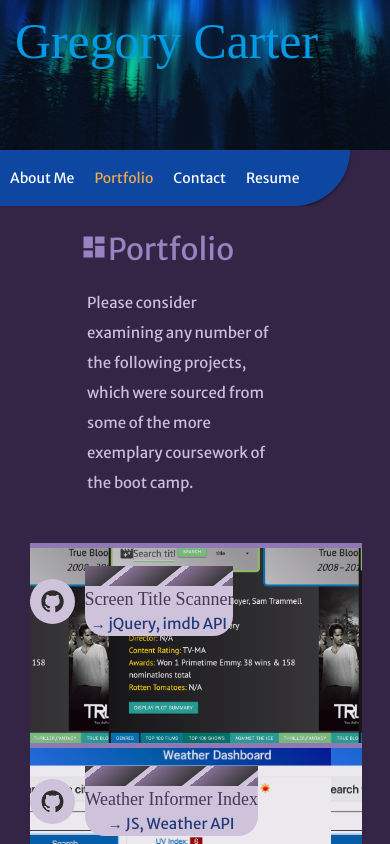
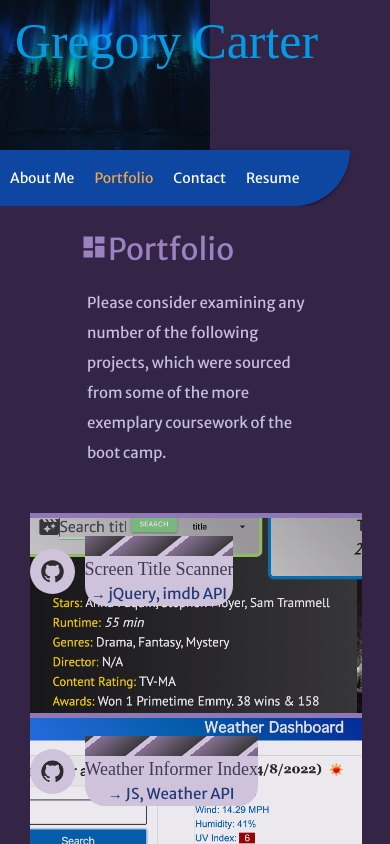
Before and after one commit to gregoryjohncarter/react-descriptive-materials, a React (Create React App) app: page / in a window 390 px wide. Both pictures are taken after a click on the element "Portfolio". Shown: the top 844 px of the page. Built offline with nearby package versions, Linux system fonts and the light colour scheme; a web font is replaced by a local one.

Commit message:
media queries updated

```diff
--- a/src/index.css
+++ b/src/index.css
@@ -240,7 +240,7 @@ button:hover {
   border-bottom-right-radius: 20px;
   border-bottom-left-radius: 20px;
   border-top: 20px solid rgba(73, 73, 73, 0.8);
-  border-width: 20px 0;
+  border-width: 20px 0px 0px;
   border-image: repeating-linear-gradient( -45deg, transparent, transparent 5px, #3d3d3d 6px, #8f779b 40px) 25 0;
 }
 
@@ -366,12 +366,18 @@ button:hover {
 @media screen and (max-width: 915px) {
   .mobileFooter {
     text-align: left;
-    height: 850px;
+    height: 150px;
   }
 
   * {
     overflow-x: visible;
     overflow-y: visible;
+  }
+
+  .bg {
+    background-size: 922px 489px;
+    background-position: inherit;
+    background-repeat: no-repeat;
   }
 
   .screen-title, .weather, .citizenship, .thought, .codeq, .workday {
@@ -438,7 +444,7 @@ button:hover {
 @media screen and (max-width: 820px) {
   .mobileFooter {
     text-align: left;
-    height: 650px;
+    height: 90px;
   }
 
   * {
@@ -450,6 +456,11 @@ button:hover {
     opacity: .9;
   }
 
+  .bg {
+    background-size: 837px 437px;
+    /* background-position: 20%; */
+  }
+
   .container {
     margin: 0px;
   }
@@ -505,7 +516,31 @@ button:hover {
 @media screen and (max-width: 770px) {
   .mobileFooter {
     text-align: left;
-    height: 450px;
+    height: 90px;
+  }
+
+  .bodyFont {
+    padding-right: 0px;
+  }
+
+  .bg {
+    background-size: 773px 489px;
+    background-position: inherit;
+    background-repeat: no-repeat;
+  }
+
+  .weather, .citizenship, .thought, .codeq, .workday {
+    background-size: 550px, 300px;
+    background-repeat: no-repeat;
+    background-position-x: left;
+    opacity: .9;
+  }
+
+  .screen-title {
+    background-size: 449px, 300px;
+    background-repeat: no-repeat;
+    background-position-x: left;
+    opacity: .9;
   }
 }
 
@@ -518,8 +553,14 @@ button:hover {
     flex-direction: row;
   }
 
+  .bg {
+    background-size: contain;
+  }
+
   .screen-title, .weather, .citizenship, .thought, .codeq, .workday {
     background-size: contain;
+    background-repeat: inherit;
+    background-position-x: left;
     opacity: .9;
   }
 
@@ -555,6 +596,7 @@ button:hover {
     font-size: 15px;
     line-height: 30px;
     margin-left: 37px;
+    padding-right: 40px;
   }
 
   .container {
@@ -574,7 +616,7 @@ button:hover {
   }
 
   .mobileFooter {
-    height: 240px;
+    height: 52px;
     overflow-x: hidden;
     text-align: left;
   }
@@ -652,8 +694,14 @@ button:hover {
     flex-direction: row;
   }
 
+  .bg {
+    background-size: contain;
+  }
+
   .screen-title, .weather, .citizenship, .thought, .codeq, .workday {
-    background-size: contain;
+    background-size: 400px, 300px;
+    background-repeat: no-repeat;
+    background-position-x: left;
     opacity: .9;
   }
 
@@ -784,8 +832,14 @@ button:hover {
     border-radius: 0px;
   }
 
+  .bg {
+    background-size: contain;
+  }
+
   .screen-title, .weather, .citizenship, .thought, .codeq, .workday {
-    background-size: contain;
+    background-size: 400px, 300px;
+    background-repeat: no-repeat;
+    background-position-x: left;
     opacity: .9;
   }
 
@@ -850,7 +904,7 @@ button:hover {
   */
 
   .mobileFooter {
-    height: 325px;
+    height: 70px;
     overflow-x: hidden;
     text-align: center;
   }
@@ -917,7 +971,7 @@ button:hover {
   }
 }
 
-@media screen and (max-width: 392px) {
+@media screen and (max-width: 394px) {
   * {
     overflow-x: hidden;
   }
@@ -926,8 +980,14 @@ button:hover {
     border-radius: 0px;
   }
 
+  .bg {
+    background-size: contain;
+  }
+
   .screen-title, .weather, .citizenship, .thought, .codeq, .workday {
-    background-size: contain;
+    background-size: 400px, 300px;
+    background-repeat: no-repeat;
+    background-position-x: left;
     opacity: .9;
   }
 
@@ -986,7 +1046,7 @@ button:hover {
   */
 
   .mobileFooter {
-    height: 260px;
+    height: 70px;
     overflow-x: hidden;
   }
 
@@ -1051,7 +1111,6 @@ button:hover {
   }
 }
 
-/* , (max-height: 667px) */
 @media screen and (max-width: 379px) {
   * {
     overflow-x: hidden;
@@ -1061,8 +1120,14 @@ button:hover {
     border-radius: 0px;
   }
 
+  .bg {
+    background-size: contain;
+  }
+
   .screen-title, .weather, .citizenship, .thought, .codeq, .workday {
-    background-size: contain;
+    background-size: 400px, 300px;
+    background-repeat: no-repeat;
+    background-position-x: left;
     opacity: .9;
   }
 
@@ -1126,7 +1191,7 @@ button:hover {
   */
 
   .mobileFooter {
-    height: 180px;
+    height: 84px;
     overflow-x: hidden;
     /* text-align: center; */
   }
@@ -1193,7 +1258,6 @@ button:hover {
   }
 }
 
-/* , (max-height: 740px)  */
 @media screen and (max-width: 365px) {
   * {
     overflow-x: hidden;
@@ -1203,8 +1267,14 @@ button:hover {
     border-radius: 0px;
   }
 
+  .bg {
+    background-size: contain;
+  }
+
   .screen-title, .weather, .citizenship, .thought, .codeq, .workday {
-    background-size: contain;
+    background-size: 400px, 300px;
+    background-repeat: no-repeat;
+    background-position-x: left;
     opacity: .9;
   }
 
@@ -1263,7 +1333,7 @@ button:hover {
   */
 
   .mobileFooter {
-    height: 200px;
+    height: 90px;
     overflow-x: hidden;
     /* text-align: center; */
   }
@@ -1286,6 +1356,8 @@ button:hover {
     padding-top: 0px;
     margin-top: 0px;
     margin-bottom: 30px;
+    padding-right: 25px;
+    padding-left: 0px;
   }
 
   section {
@@ -1330,6 +1402,28 @@ button:hover {
   }
 }
 
+@media screen and (max-width: 280px) {
+  nav ul {
+    font-size: 11px;
+  }
+
+  a {
+    font-size: 40px;
+  }
+
+  form, .width, textarea {
+    width: 230px;
+  }
+
+  .gt {
+    font-size: 0px;
+  }
+
+  .pdf {
+    width: 265px;
+    height: 275px;
+  }
+}
 
 /* sample phone reference
  MEDIA QUERY - Phones and smaller
```
